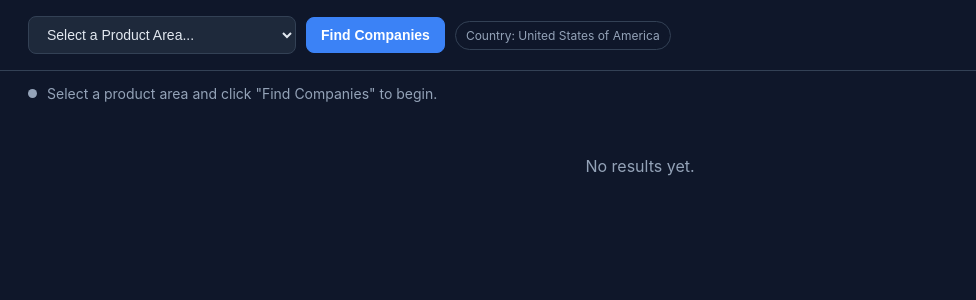
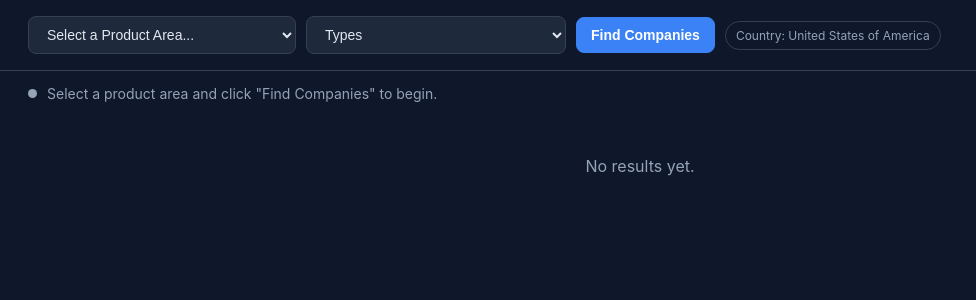
Before and after one commit to mareyam/HVACInformed, a Flask app: page / in a window 1280 px wide. Shown: the part 85-385 px from the top of the page, without its empty margins (0-976 px from the left). Run offline with Flask 3, Linux system fonts and the light colour scheme.

Commit message:
Add company type filter dropdown to scraper UI
Adds a Types select (associations/regulatory bodies, consultants,
contractors, distributors, installers, manufacturers, resellers,
services) next to the product area dropdown, and threads the chosen
type through to the HVACinformed listing URL's `type` query param.

Co-Authored-By: Claude Sonnet 5 <noreply@anthropic.com>
Claude-Session: https://claude.ai/code/session_016U34eaP6hpX5VTFJr2MvG2

```diff
--- a/app.py
+++ b/app.py
@@ -105,6 +105,19 @@ INDUSTRIES = [
 ]
 INDUSTRY_LABELS = dict(INDUSTRIES)
 
+# (slug, label) pairs - slug is the exact `type` value HVACinformed.com expects
+TYPES = [
+    ("association-regulatory-body", "Associations/ regulatory bodies"),
+    ("consultant", "Consultants"),
+    ("contractor", "Contractors"),
+    ("distributor", "Distributors"),
+    ("installer", "Installers"),
+    ("manufacturer", "Manufacturers"),
+    ("reseller", "Resellers"),
+    ("services", "Services"),
+]
+TYPE_LABELS = dict(TYPES)
+
 COUNTRY = "united-states-of-america"  # always United States - do not change
 BASE_URL = "https://www.hvacinformed.com/companies.html"
 USER_AGENT = (
@@ -170,8 +183,8 @@ def update_company(index, **fields):
         job_state["companies"][index].update(fields)
 
 
-def page_url(slug, page_num):
-    url = f"{BASE_URL}?product_area={slug}&country={COUNTRY}&type="
+def page_url(slug, page_num, type_slug=""):
+    url = f"{BASE_URL}?product_area={slug}&country={COUNTRY}&type={type_slug}"
     if page_num > 1:
         url += f"&page={page_num}"
     return url
@@ -483,7 +496,7 @@ def append_companies_to_sheet(label, fieldnames, companies):
     return len(rows)
 
 
-def run_job(slug, label):
+def run_job(slug, label, type_slug=""):
     driver = None
     try:
         set_state(
@@ -502,7 +515,7 @@ def run_job(slug, label):
 
         collected = {}
         page_num = 1
-        driver.get(page_url(slug, page_num))
+        driver.get(page_url(slug, page_num, type_slug))
         random_sleep(1.5, 2.5)
 
         while True:
@@ -545,7 +558,7 @@ def run_job(slug, label):
 
             page_num += 1
             random_sleep(1, 2)
-            driver.get(page_url(slug, page_num))
+            driver.get(page_url(slug, page_num, type_slug))
             random_sleep(1, 2)
 
         with job_lock:
@@ -690,7 +703,7 @@ def run_job(slug, label):
 
 @app.route("/")
 def index():
-    return render_template("index.html", industries=INDUSTRIES)
+    return render_template("index.html", industries=INDUSTRIES, types=TYPES)
 
 
 @app.route("/api/scrape", methods=["POST"])
@@ -701,11 +714,15 @@ def start_scrape():
     if not slug or not label:
         return jsonify({"error": "invalid industry"}), 400
 
+    type_slug = data.get("type") or ""
+    if type_slug and type_slug not in TYPE_LABELS:
+        return jsonify({"error": "invalid type"}), 400
+
     with job_lock:
         if job_state["phase"] in ("listing", "scraping"):
             return jsonify({"error": "a job is already running"}), 409
 
-    thread = threading.Thread(target=run_job, args=(slug, label), daemon=True)
+    thread = threading.Thread(target=run_job, args=(slug, label, type_slug), daemon=True)
     thread.start()
     return jsonify({"status": "started"})
 
--- a/templates/index.html
+++ b/templates/index.html
@@ -116,6 +116,12 @@
     <option value="{{ slug }}">{{ label }}</option>
     {% endfor %}
   </select>
+  <select id="type">
+    <option value="">Types</option>
+    {% for slug, label in types %}
+    <option value="{{ slug }}">{{ label }}</option>
+    {% endfor %}
+  </select>
   <button id="startBtn">Find Companies</button>
   <span class="country-badge">Country: United States of America</span>
 </div>
@@ -152,6 +158,7 @@
 
 <script>
 const industrySelect = document.getElementById('industry');
+const typeSelect = document.getElementById('type');
 const startBtn = document.getElementById('startBtn');
 const statusDot = document.getElementById('statusDot');
 const statusText = document.getElementById('statusText');
@@ -217,11 +224,12 @@ startBtn.addEventListener('click', () => {
     alert('Please select a product area first.');
     return;
   }
+  const type = typeSelect.value;
   startBtn.disabled = true;
   fetch('/api/scrape', {
     method: 'POST',
     headers: {'Content-Type': 'application/json'},
-    body: JSON.stringify({industry})
+    body: JSON.stringify({industry, type})
   }).then(r => r.json()).then(data => {
     if (data.error) {
       alert(data.error);
```
